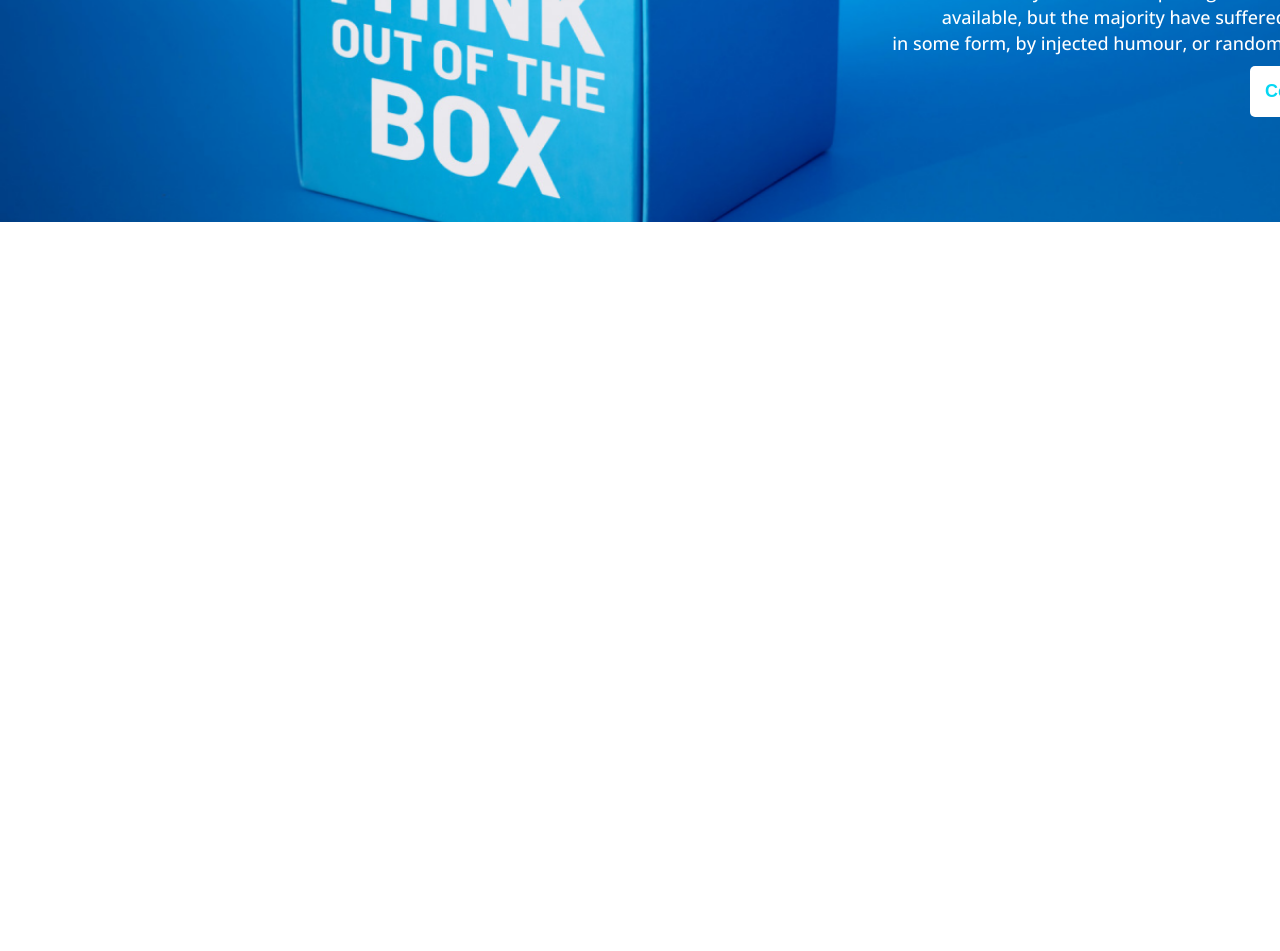
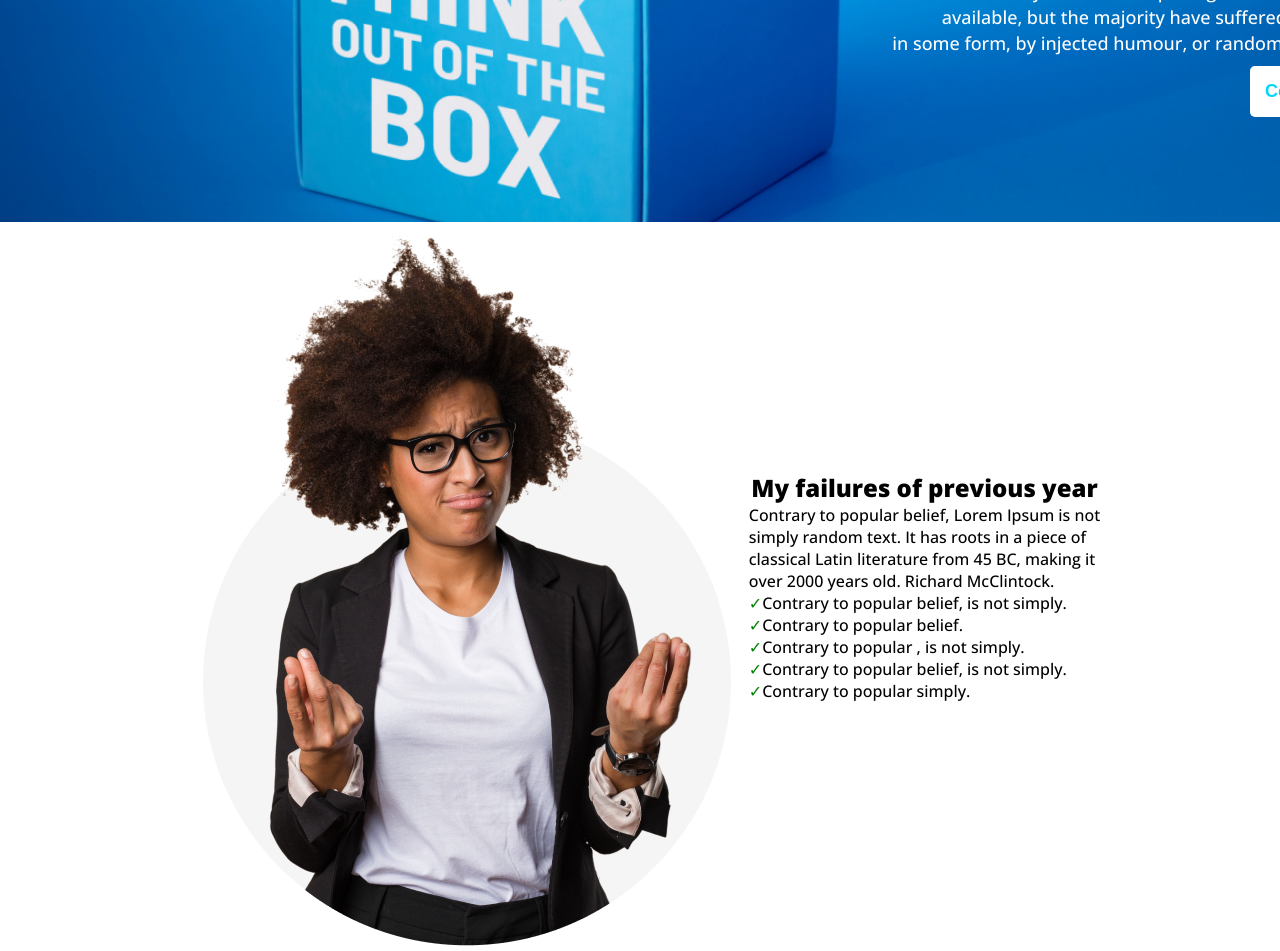
Before and after one commit to tanvir3100/think-out-of-the-box, a plain HTML site: page index.html in a window 1280 px wide. Shown: the part 586-1537 px from the top of the page. Before the commit the page ends 808 px from the top, so only its background shows below. Drawn offline with nearby package versions, Linux system fonts and the light colour scheme.

Commit message:
section header added

```diff
--- a/index.html
+++ b/index.html
@@ -22,6 +22,32 @@
         </div>
     </header>
     <main>
+        <section class="section-header">
+            <div class="section-up">
+                <div class="section-header-img">
+                    <img src="./images/person.png" alt="person">
+                </div>
+                <div class="section-header-text">
+                    <h2 class="section-header-title">My failures of previous year</h2>
+                    <p class="section-header-description">Contrary to popular belief, Lorem Ipsum is not <br> simply random text. It has roots in a piece of <br>  classical Latin literature from 45 BC, making it <br> over 2000 years old. Richard McClintock.</p>
+                    <div class="section-header-list">
+                        <ul>
+                            <li>Contrary to popular belief, is not simply.</li>
+                            <li>Contrary to popular belief.</li>
+                            <li>Contrary to popular , is not simply.</li>
+                            <li>Contrary to popular belief, is not simply.</li>
+                            <li>Contrary to popular simply.</li>
+                        </ul>
+                    </div>
+                </div>
+            </div>
+        </section>
+        <section class="section-main">
+
+        </section>
+        <section class="section-footer">
+
+        </section>
 
     </main>
     <footer>
--- a/style.css
+++ b/style.css
@@ -14,6 +14,9 @@ body{
     font-size: 18px;
     color: rgb(5, 215, 243);
     font-weight: 700;
+    }
+    .main{
+        gap: 100px;
     }
 /* header style start from here */
 header{
@@ -38,3 +41,25 @@ header{
     line-height: 26px;
     padding-bottom: 10px;
 }
+/* main style start hear */
+.section-up {
+    display: flex;
+    text-align: center;
+    align-items: center;
+    justify-content: center;
+}
+.section-header-title{
+
+}
+.section-header-description{
+    text-align: justify;
+}
+.section-header-list ul{
+    list-style: none;
+    text-align: justify;
+}
+.section-header-list ul li::before{
+    content: '✓';
+    color: green;
+
+}
```
